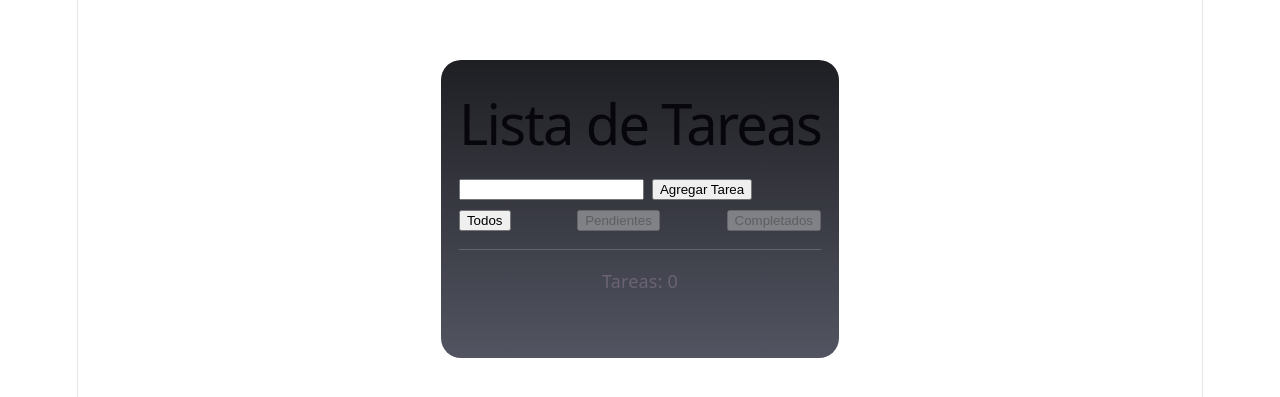
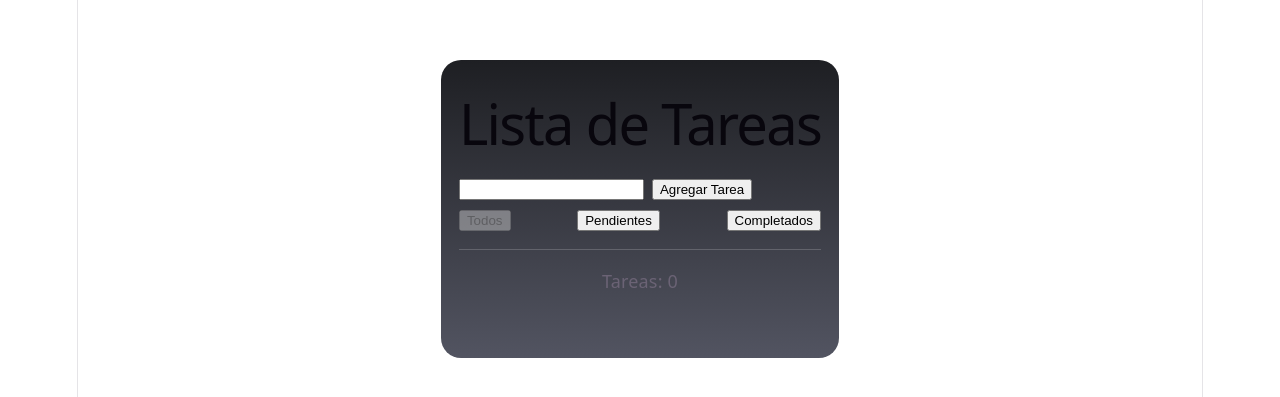
Before and after one commit to TiwexCr25/proyectos-react, a React (Vite) app in the folder projects/04-taskList/: page / in a window 1280 px wide. Shown: the part 191-588 px from the top of the page. Built offline with nearby package versions, Linux system fonts and the light colour scheme.

Commit message:
04 filtro agregado

```diff
--- a/projects/04-taskList/src/App.jsx
+++ b/projects/04-taskList/src/App.jsx
@@ -10,10 +10,19 @@ function App() {
     const savedTask = localStorage.getItem('tasks');
     return savedTask ? JSON.parse(savedTask) : [];
   })
+  const [filter, setFilter] = useState(null)
 
   useEffect(() => {
     localStorage.setItem("tasks", JSON.stringify(tasks));
   },[tasks])
+
+  const filteredTasks = filter === null
+  ? tasks
+  : tasks.filter(task => task.completed === filter);
+
+  const handleFilter = (completed) => {
+    setFilter(completed);
+  }
 
   const addTask = () =>{
     if (text.trim() === '') return
@@ -24,9 +33,11 @@ function App() {
     }
 
     setTasks([...tasks,newTask])
+    setText('')
   }
 
   const deleteTask = (id) => {
+
     setTasks(tasks.filter(task => task.id !== id))
   }
 
@@ -46,6 +57,7 @@ function App() {
     ))
   }
 
+
   return (
     <div className='mainContainer'>
       <h1>Lista de Tareas</h1>
@@ -59,11 +71,11 @@ function App() {
         <button onClick={addTask}>Agregar Tarea</button>
       </div>
 
-      <FilterButtons/>
+      <FilterButtons onFilter={handleFilter}/>
 
       <hr />
       <p>Tareas: <span>{tasks.length}</span></p>
-      <TaskList tasks={tasks}
+      <TaskList tasks={filteredTasks}
       onDelete={deleteTask}
       onEdit={editTask}
       onToggleTask={toggleTask}
--- a/projects/04-taskList/src/filterButtons.jsx
+++ b/projects/04-taskList/src/filterButtons.jsx
@@ -1,11 +1,29 @@
+import { useState } from 'react'
 import './taskList.css'
 
-export function FilterButtons(){
+export function FilterButtons({onFilter}){
+    const [arrayBolean,setArrayBolean] = useState([1,0,0])
+
+    const changeFilter = (bolean) => {
+        switch (bolean) {
+            case null:
+                setArrayBolean([1,0,0])
+                break;
+            case false:
+                setArrayBolean([0,1,0])
+                break;
+            case true:
+                setArrayBolean([0,0,1])
+                break;
+        }
+        onFilter(bolean)
+    }
+
     return (
         <div className="filterButtons">
-            <button disabled={false}>Todos</button>
-            <button disabled>Pendientes</button>
-            <button disabled>Completados</button>
+            <button onClick={() => changeFilter(null)} disabled={arrayBolean[0] ? true : false}>Todos</button>
+            <button onClick={() => changeFilter(false)} disabled={arrayBolean[1] ? true : false} >Pendientes</button>
+            <button onClick={() => changeFilter(true)} disabled={arrayBolean[2] ? true : false}>Completados</button>
         </div>
     )
 }
```
